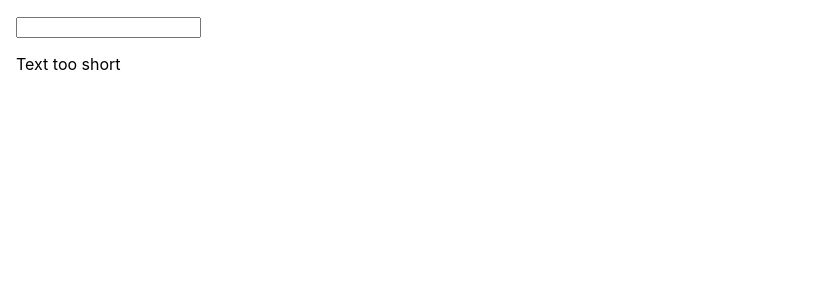
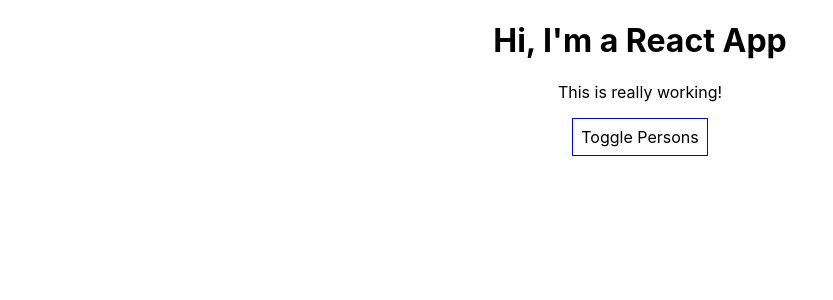
Before and after one commit to fmiusov/react-experiments, a React (Create React App) app: page / in a window 1280 px wide. Shown: the top 300 px of the page, without its empty margins (0-833 px from the left). Built offline with nearby package versions, Linux system fonts and the light colour scheme.

Commit message:
default experiment area configured

```diff
--- /dev/null
+++ b/src/experimentDefault/App.css
@@ -0,0 +1,3 @@
+.App {
+    text-align: center;
+  }
--- /dev/null
+++ b/src/experimentDefault/App.js
@@ -0,0 +1,87 @@
+import React, { Component } from 'react';
+import './App.css';
+import Person from './Person/Person';
+
+class ExperimentDefault extends Component {
+  state = {
+    persons: [
+      { id: 'asfa1', name: 'Max', age: 28 },
+      { id: 'vasdf1', name: 'Manu', age: 29 },
+      { id: 'asdf11', name: 'Stephanie', age: 26 }
+    ],
+    otherState: 'some other value',
+    showPersons: false
+  }
+
+  nameChangedHandler = ( event, id ) => {
+    const personIndex = this.state.persons.findIndex(p => {
+      return p.id === id;
+    });
+
+    const person = {
+      ...this.state.persons[personIndex]
+    };
+
+    // const person = Object.assign({}, this.state.persons[personIndex]);
+
+    person.name = event.target.value;
+
+    const persons = [...this.state.persons];
+    persons[personIndex] = person;
+
+    this.setState( {persons: persons} );
+  }
+
+  deletePersonHandler = (personIndex) => {
+    // const persons = this.state.persons.slice();
+    const persons = [...this.state.persons];
+    persons.splice(personIndex, 1);
+    this.setState({persons: persons});
+  }
+
+  togglePersonsHandler = () => {
+    const doesShow = this.state.showPersons;
+    this.setState( { showPersons: !doesShow } );
+  }
+
+  render () {
+    const style = {
+      backgroundColor: 'white',
+      font: 'inherit',
+      border: '1px solid blue',
+      padding: '8px',
+      cursor: 'pointer'
+    };
+
+    let persons = null;
+
+    if ( this.state.showPersons ) {
+      persons = (
+        <div>
+          {this.state.persons.map((person, index) => {
+            return <Person
+              click={() => this.deletePersonHandler(index)}
+              name={person.name}
+              age={person.age}
+              key={person.id}
+              changed={(event) => this.nameChangedHandler(event, person.id)} />
+          })}
+        </div>
+      );
+    }
+
+    return (
+      <div className="App">
+        <h1>Hi, I'm a React App</h1>
+        <p>This is really working!</p>
+        <button
+          style={style}
+          onClick={this.togglePersonsHandler}>Toggle Persons</button>
+        {persons}
+      </div>
+    );
+    // return React.createElement('div', {className: 'App'}, React.createElement('h1', null, 'Does this work now?'));
+  }
+}
+
+export default ExperimentDefault;
--- /dev/null
+++ b/src/experimentDefault/Person/Person.css
@@ -0,0 +1,8 @@
+.Person {
+    width: 60%;
+    margin: 16px auto;
+    border: 1px solid #eee;
+    box-shadow: 0 2px 3px #ccc;
+    padding: 16px;
+    text-align: center;
+}
--- /dev/null
+++ b/src/experimentDefault/Person/Person.js
@@ -0,0 +1,15 @@
+import React from 'react';
+
+import './Person.css';
+
+const person = ( props ) => {
+    return (
+        <div className="Person">
+            <p onClick={props.click}>I'm {props.name} and I am {props.age} years old!</p>
+            <p>{props.children}</p>
+            <input type="text" onChange={props.changed} value={props.name} />
+        </div>
+    )
+};
+
+export default person;
--- a/src/index.js
+++ b/src/index.js
@@ -2,10 +2,11 @@
 import ReactDOM from 'react-dom';
 import './index.css';
 import * as serviceWorker from './serviceWorker';
-import ListsAndConditionals from './experimentThree/listsAndConditionals';
+// import ListsAndConditionals from './experimentThree/listsAndConditionals';
+import ExperimentDefault from './experimentDefault/App';
 
 ReactDOM.render(
-    <ListsAndConditionals />,
+    <ExperimentDefault />,
   document.getElementById('root')
 );
 
```
